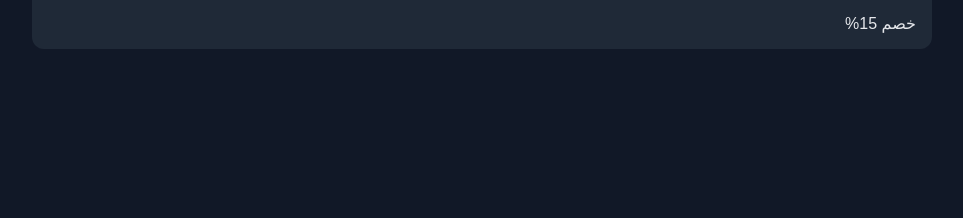
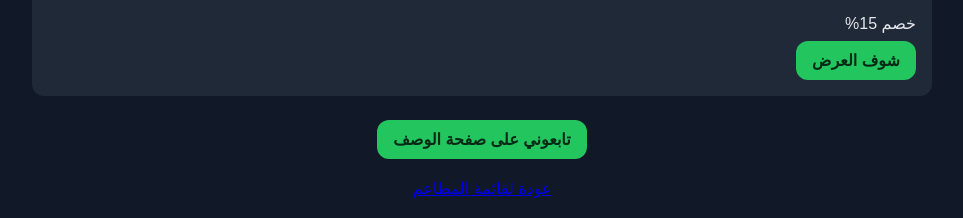
Before and after one commit to mohamadalsheyyab1-ship-it/Mohamad-alsheyyab, a plain HTML site: page tom-jerry.html in a window 1280 px wide. Shown: the part 772-990 px from the top of the page, without its empty margins (158-1121 px from the left). Before the commit the page ends 857 px from the top, so only its background shows below. Drawn offline with Linux system fonts and the light colour scheme.

Commit message:
Update tom-jerry.html

```diff
--- a/tom-jerry.html
+++ b/tom-jerry.html
@@ -16,7 +16,20 @@ a.btn{display:inline-block;padding:10px 16px;background:#22c55e;color:#062a16;bo
 <body>
 <div class="wrap">
 <h1>Tom & Jerry - العروض</h1>
+
 <div class="card">
   <img src="https://images.unsplash.com/photo-1551218808-94e220e084d2?q=80&w=1200&auto=format&fit=crop" alt="عرض Tom & Jerry">
   <div>خصم 15%</div>
-  <a href="https://www.rewards.orange
+  <a href="https://www.rewards.orange.jo/ar/deals" target="_blank" class="btn">شوف العرض</a>
+</div>
+
+<div style="margin-top:12px;text-align:center;">
+<a href="tom-jerry-details.html" class="btn">تابعوني على صفحة الوصف</a>
+</div>
+
+<div style="margin-top:20px;text-align:center;">
+<a href="restaurants.html">عودة لقائمة المطاعم</a>
+</div>
+</div>
+</body>
+</html>
```
